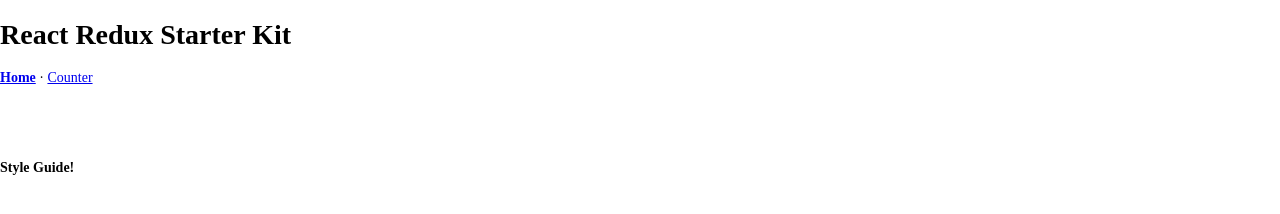
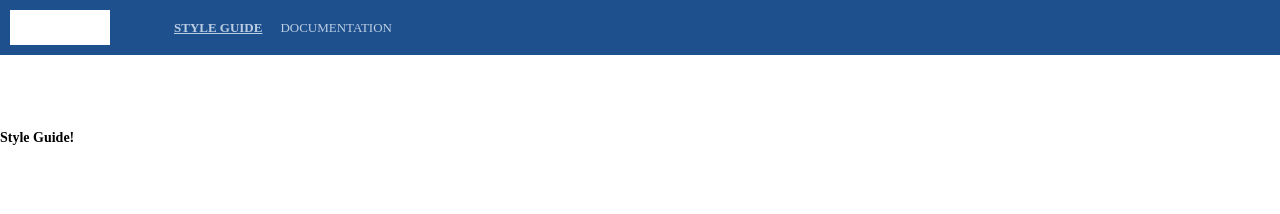
Before and after one commit to Paturishia/boilerplate, a React app: page / in a window 1280 px wide. Built offline with nearby package versions, Linux system fonts and the light colour scheme.

Commit message:
New template

```diff
--- a/src/components/Header/Header.js
+++ b/src/components/Header/Header.js
@@ -3,16 +3,21 @@
 import './Header.scss'
 
 export const Header = () => (
-  <div>
-    <h1>React Redux Starter Kit</h1>
-    <IndexLink to='/' activeClassName='route--active'>
-      Home
-    </IndexLink>
-    {' · '}
-    <Link to='/counter' activeClassName='route--active'>
-      Counter
-    </Link>
-  </div>
+  <section className="header">
+    <div className="logo"></div>
+    <ul className="nav-container">
+      <li>
+        <IndexLink to='/' activeClassName='route--active'>
+          Style Guide
+        </IndexLink>
+      </li>
+      <li>
+        <IndexLink to='/documentation'>
+          Documentation
+        </IndexLink>
+      </li>
+    </ul>
+  </section>
 )
 
 export default Header
--- a/src/components/Header/Header.scss
+++ b/src/components/Header/Header.scss
@@ -1,4 +1,46 @@
-.route--active {
-  font-weight: bold;
-  text-decoration: underline;
+@import './src/styles/variables';
+
+.header {
+  width: 100%;
+  background: #1d508d;
+  overflow: visible;
+  height: 55px;
+  left: 0;
+  right: auto;
+
+  .logo {
+    float: left;
+    background: $white;
+    width: 100px;
+    height: 35px;
+    margin-top: 10px;
+    margin-left: 10px;
+    margin-right: 20px;
+  }
+
+  .nav-container {
+    float: left;
+    list-style: none;
+    margin: 0;
+
+    li {
+      float: left;
+      margin-right: 10px;
+
+      a {
+        vertical-align: top;
+        display: inline-block;
+        color: $main_menu_primary;
+        text-decoration: none;
+        font-size: 0.92857rem;
+        padding: 21px 4px 18px;
+        text-transform: uppercase;
+      }
+    }
+
+    .route--active {
+      font-weight: bold;
+      text-decoration: underline;
+    }
+  }
 }
--- a/src/layouts/CoreLayout/CoreLayout.js
+++ b/src/layouts/CoreLayout/CoreLayout.js
@@ -5,9 +5,13 @@
 import '../../styles/core.scss'
 
 export const CoreLayout = ({ children }) => (
-  <div className='container text-center'>
+  <div className="wrapper">
+    {/* HEADER */}
     <Header />
-    <div className='core-layout__viewport'>
+    {/* END - HEADER */}
+
+    {/* CONTENT */}
+    <div className="core-layout__viewport">
       {children}
     </div>
   </div>
```
